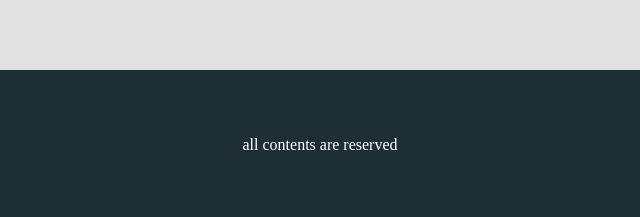
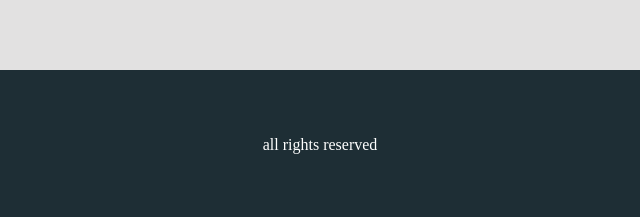
Before and after one commit to wtvr-bc/live_like_local, a plain HTML site: page destination.html in a window 1280 px wide. Shown: the part 5012-5229 px from the top of the page, 320-960 px from the left. Drawn offline with Linux system fonts and the light colour scheme.

Commit message:
Update destination.html

```diff
--- a/destination.html
+++ b/destination.html
@@ -54,7 +54,7 @@
         </div>
     </main>
     <footer>
-        <p>all contents are reserved</p>
+        <p>all rights reserved</p>
     </footer>
 </body>
 </html>
```
